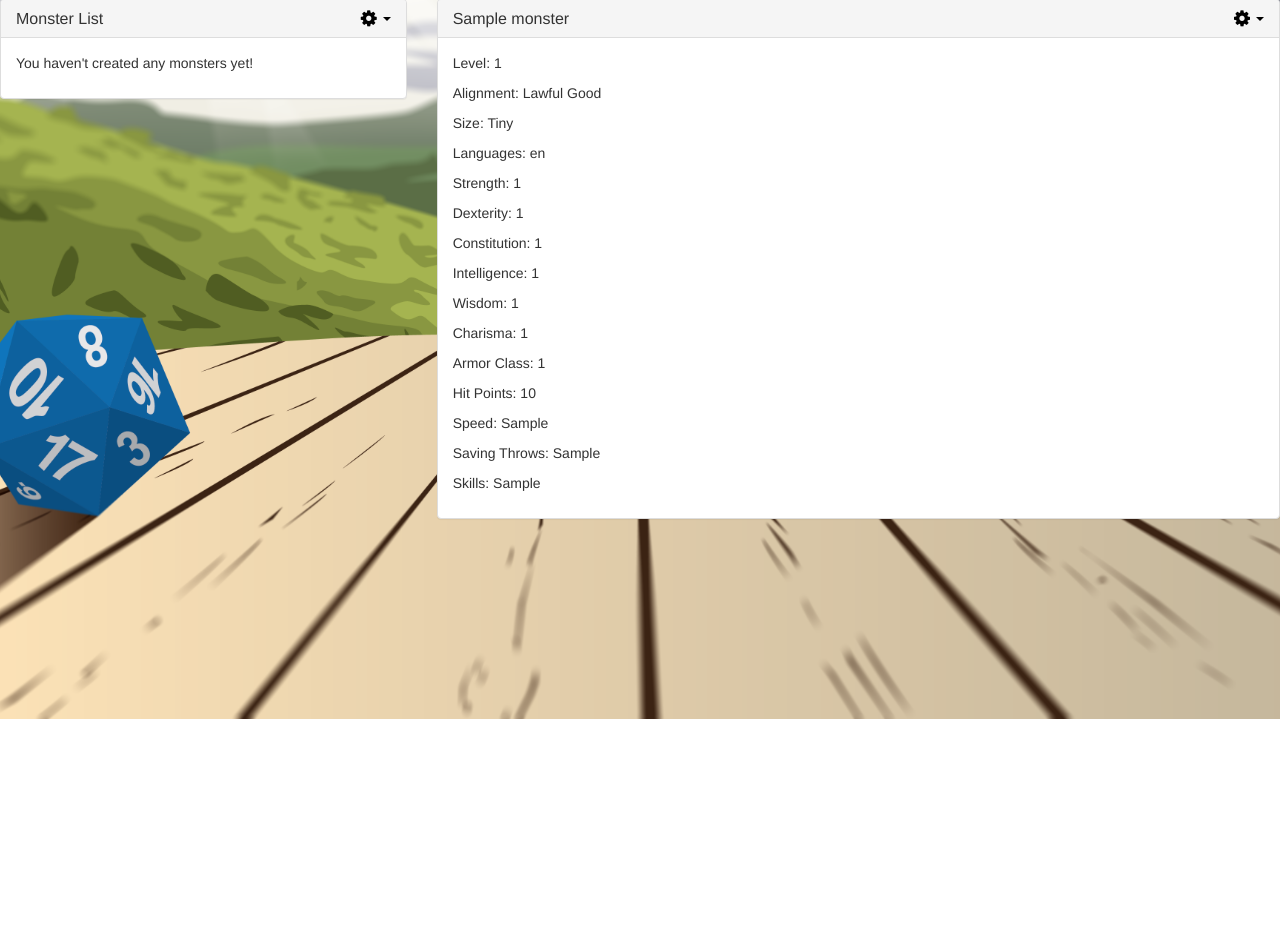
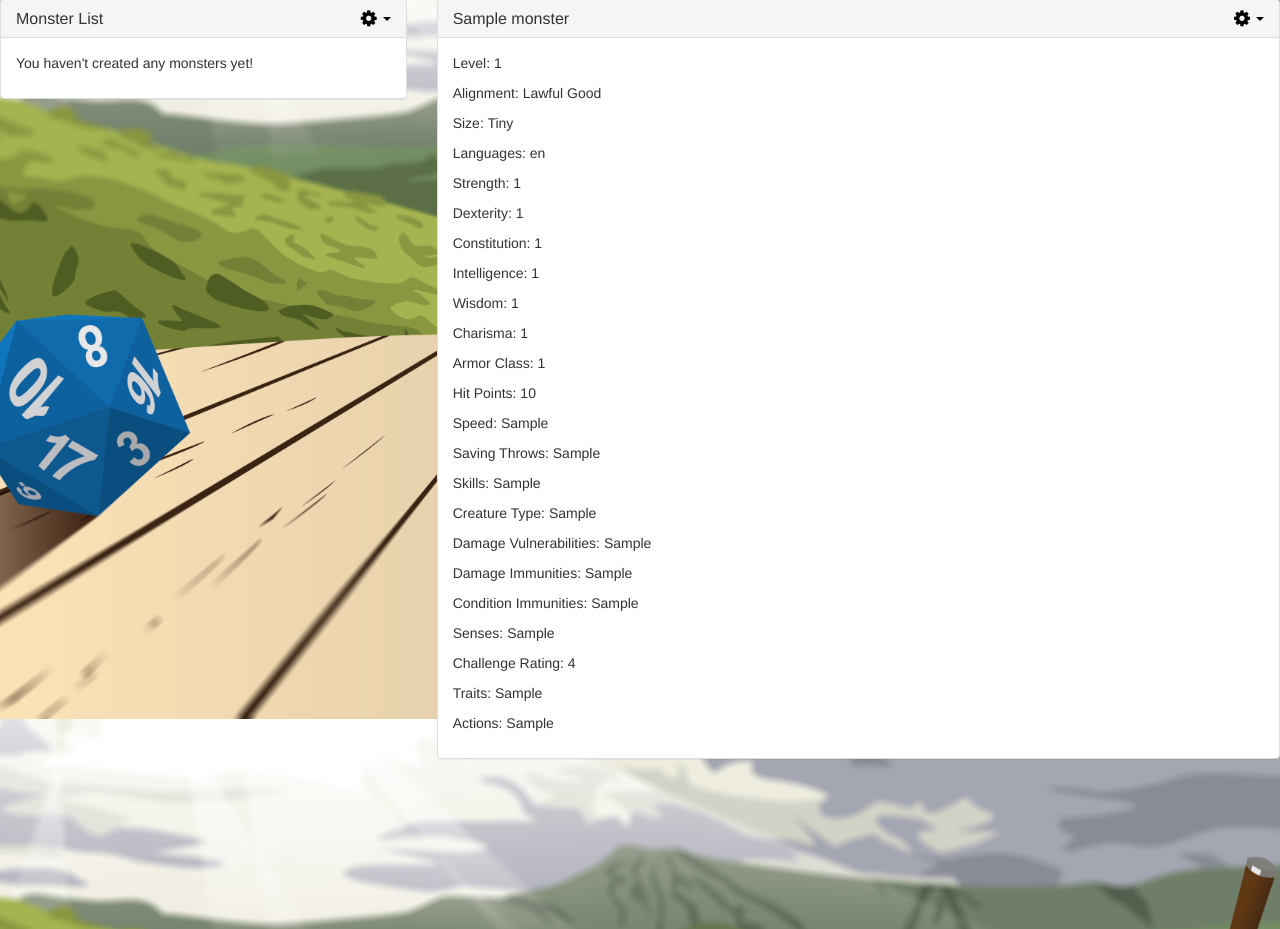
Before and after one commit to brunosardinepi/dungeonomics, a Django app: page /characters/monster/1/ in a window 1280 px wide. Shown: the part 81-1010 px from the top of the page. Before the commit the page ends 800 px from the top, so only its background shows below. Run offline with Django 3.2, Linux system fonts and the light colour scheme; tables that the repository leaves empty hold one stand-in row (values such as "Sample post"); some libraries are stand-ins or nearby versions.

Commit message:
updated fields

```diff
--- a/characters/templates/characters/monster_detail.html
+++ b/characters/templates/characters/monster_detail.html
@@ -54,6 +54,14 @@
         <p>Speed: {{ this_monster.speed }}</p>
         <p>Saving Throws: {{ this_monster.saving_throws }}</p>
         <p>Skills: {{ this_monster.skills }}</p>
+        <p>Creature Type: {{ this_monster.creature_type }}</p>
+        <p>Damage Vulnerabilities: {{ this_monster.damage_vulnerabilities }}</p>
+        <p>Damage Immunities: {{ this_monster.damage_immunities }}</p>
+        <p>Condition Immunities: {{ this_monster.condition_immunities }}</p>
+        <p>Senses: {{ this_monster.senses }}</p>
+        <p>Challenge Rating: {{ this_monster.challenge_rating }}</p>
+        <p>Traits: {{ this_monster.traits }}</p>
+        <p>Actions: {{ this_monster.actions }}</p>
     {% else %}
         <p>You haven't created any monsters yet!</p>
     {% endif %}
```
